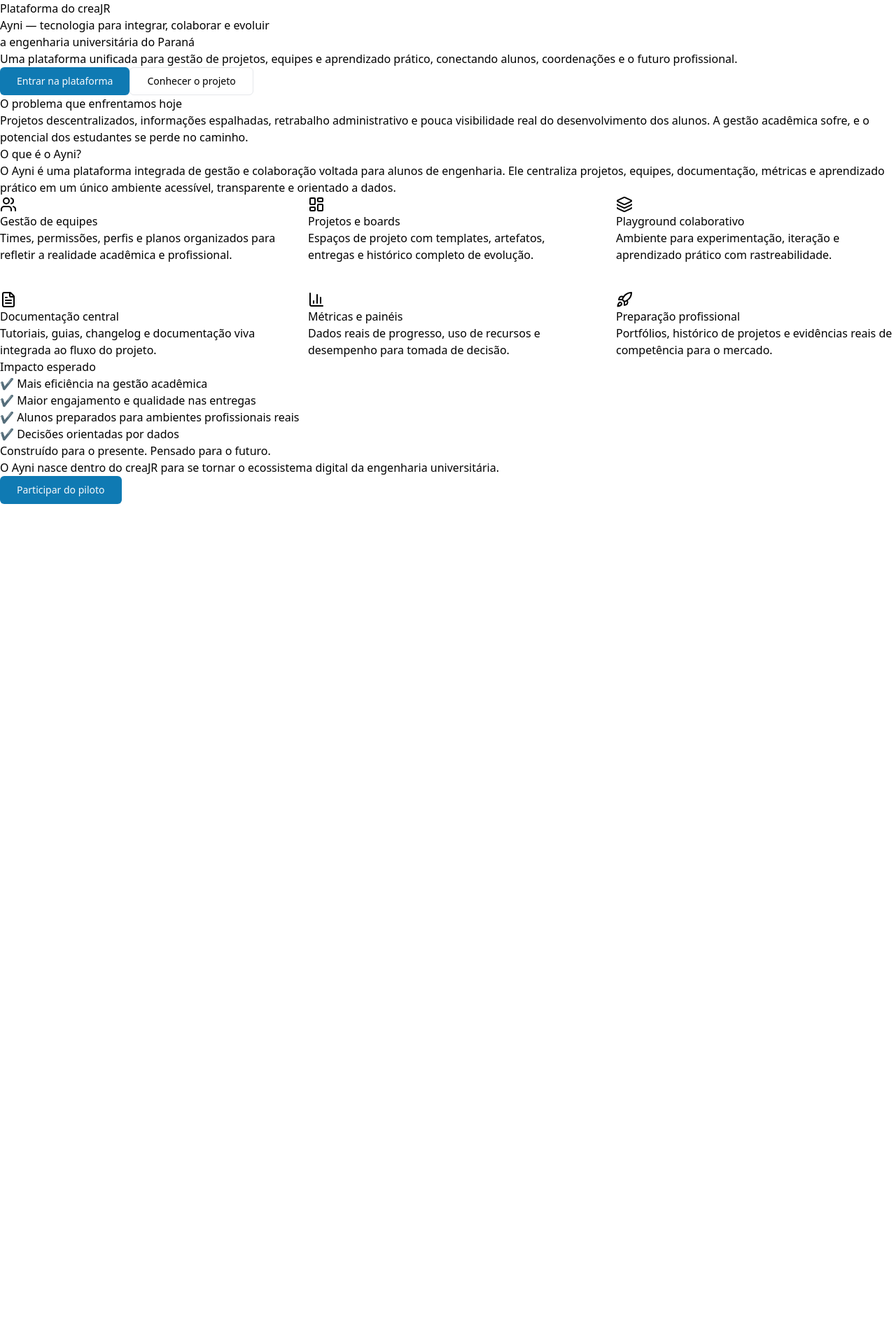
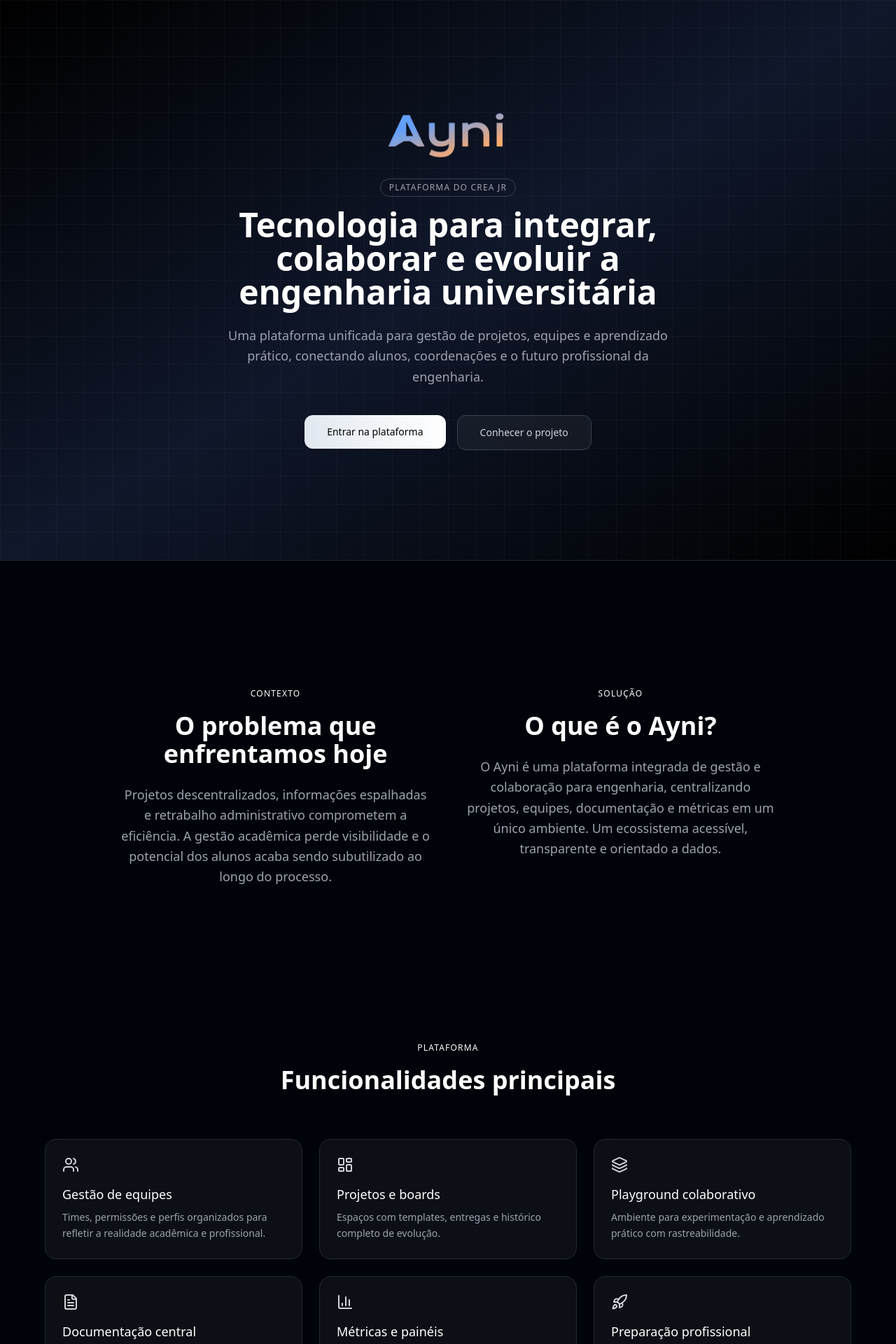
Before and after one commit to UseAyniOrg/useayni-frontend, a React (Vite) app: page / in a window 1280 px wide. Shown: the top 1920 px of the page at 70% size. Before the commit the page ends 800 px from the top, so only its background shows below. Built offline with nearby package versions, Linux system fonts and the light colour scheme; no server answers.

Commit message:
Primeiras customizações do landing-page

```diff
--- a/src/main.tsx
+++ b/src/main.tsx
@@ -10,29 +10,53 @@
 } from "lucide-react";
 import { useNavigate } from "react-router-dom";
 
+
+
 export default function Main() {
   const navigate = useNavigate();
   return (
-    <main className="ayni-home">
-      {/* HERO */}
-      <section className="hero">
-        <div className="hero-content">
-          <span className="badge">Plataforma do creaJR</span>
-          <h1>
-            Ayni — tecnologia para integrar, colaborar e evoluir
-            <br />a engenharia universitária do Paraná
+    <main className="ayni-home absolute inset-0 bg-[radial-gradient(circle_at_center,rgba(255,255,255,0.06),transparent_60%) ">
+      <section className="relative w-full h-screen flex items-center justify-center bg-gradient-to-br from-black via-slate-900 to-black text-white overflow-hidden">
+
+        <div className="absolute inset-0 bg-[linear-gradient(rgba(255,255,255,0.03)_1px,transparent_1px),linear-gradient(90deg,rgba(255,255,255,0.03)_1px,transparent_1px)] bg-[size:40px_40px]" />
+
+
+        <div className="relative z-10 max-w-4xl px-6 text-center flex flex-col items-center">
+          <div className="w-44 mb-6">
+            <img src="/AyniLogoHero.png" alt="Ayni Hero" draggable={false} />
+          </div>
+
+          <span className="mb-4 text-xs tracking-widest uppercase text-gray-400 border border-gray-700 px-3 py-1 rounded-full">
+            Plataforma do CREA JR
+          </span>
+
+          <h1 className="text-4xl md:text-5xl font-semibold leading-tight mb-6">
+            Tecnologia para integrar,
+            <br />
+            colaborar e evoluir a
+            <br />
+            engenharia universitária
           </h1>
-          <p>
-            Uma plataforma unificada para gestão de projetos, equipes e
-            aprendizado prático, conectando alunos, coordenações e o futuro
-            profissional.
+
+          <p className="text-gray-400 max-w-2xl text-lg mb-10 leading-relaxed">
+            Uma plataforma unificada para gestão de projetos, equipes e aprendizado prático,
+            conectando alunos, coordenações e o futuro profissional da engenharia.
           </p>
 
-          <div className="hero-actions">
-            <Button size="lg" onClick={() => navigate("/credenciais")}>
+          <div className="flex gap-4 flex-wrap justify-center">
+            <Button
+              size="lg"
+              onClick={() => navigate("/credenciais")}
+              className="bg-gradient-to-r from-slate-200 to-white text-black font-medium px-8 py-6 rounded-xl shadow-md hover:shadow-lg hover:scale-[1.02] transition-all duration-300"
+            >
               Entrar na plataforma
             </Button>
-            <Button size="lg" variant="outline">
+
+            <Button
+              size="lg"
+              variant="outline"
+              className="px-8 py-6 rounded-xl border border-gray-700 text-gray-300 backdrop-blur-md bg-white/5 hover:bg-white/10 hover:border-gray-500 hover:text-white transition-all duration-300"
+            >
               Conhecer o projeto
             </Button>
           </div>
@@ -40,104 +64,238 @@
       </section>
 
       {/* PROBLEMA */}
-      <section className="section muted">
-        <h2>O problema que enfrentamos hoje</h2>
-        <p className="section-text">
-          Projetos descentralizados, informações espalhadas, retrabalho
-          administrativo e pouca visibilidade real do desenvolvimento dos
-          alunos. A gestão acadêmica sofre, e o potencial dos estudantes se
-          perde no caminho.
+
+      <section className="relative py-20 px-6 bg-[#00030a] flex flex-row justify-center border-t border-gray-800 overflow-hidden">
+        <div className="relative py-24 px-6 w-[40%]">
+          <div className="max-w-4xl mx-auto text-center">
+
+            <span className="text-xs tracking-widest uppercase text-white">
+              Contexto
+            </span>
+
+            <h2 className="text-3xl md:text-4xl font-semibold mt-4 mb-6 text-white">
+              O problema que enfrentamos hoje
+            </h2>
+
+            <p className="text-gray-400 text-lg leading-relaxed">
+              Projetos descentralizados, informações espalhadas e retrabalho administrativo
+              comprometem a eficiência. A gestão acadêmica perde visibilidade e o potencial
+              dos alunos acaba sendo subutilizado ao longo do processo.
             </p>
-      </section>
+          </div>
+        </div>
 
-      {/* O QUE É O AYNI */}
-      <section className="section">
-        <h2>O que é o Ayni?</h2>
-        <p className="section-text">
-          O Ayni é uma plataforma integrada de gestão e colaboração voltada para
-          alunos de engenharia. Ele centraliza projetos, equipes, documentação,
-          métricas e aprendizado prático em um único ambiente acessível,
-          transparente e orientado a dados.
+        {/* O QUE É */}
+        <div className="relative py-24 px-6 w-[40%]">
+          <div className="max-w-4xl mx-auto text-center">
+            <span className="text-xs tracking-widest uppercase text-white">
+              Solução
+            </span>
+
+            <h2 className="text-3xl md:text-4xl font-semibold mt-4 mb-6 text-white">
+              O que é o Ayni?
+            </h2>
+
+            <p className="text-gray-400 text-lg leading-relaxed">
+              O Ayni é uma plataforma integrada de gestão e colaboração para engenharia,
+              centralizando projetos, equipes, documentação e métricas em um único ambiente.
+              Um ecossistema acessível, transparente e orientado a dados.
             </p>
+          </div>
+        </div>
       </section>
 
       {/* FUNCIONALIDADES */}
-      <section className="section section grid grid-cols-1 md:grid-cols-3 gap-10">
-        <div className="feature">
-          <Users />
-          <h3>Gestão de equipes</h3>
-          <p>
-            Times, permissões, perfis e planos organizados para refletir a
-            realidade acadêmica e profissional.
+      <section className="relative py-10 px-6 bg-[#00030a] flex flex-col items-center">
+
+        <div className="max-w-6xl mx-auto text-center mb-16">
+          <span className="text-xs tracking-widest uppercase text-white">
+            Plataforma
+          </span>
+
+          <h2 className="text-3xl md:text-4xl font-semibold mt-4 text-white">
+            Funcionalidades principais
+          </h2>
+        </div>
+
+        <div className="max-w-6xl mx-auto grid grid-cols-1 md:grid-cols-3 gap-6">
+
+          {/* CARD */}
+          <div className="group p-6 rounded-2xl border border-gray-800 bg-white/5 backdrop-blur-md hover:border-gray-600 transition-all duration-300">
+            <Users className="mb-4 text-gray-300 group-hover:text-white transition" />
+            <h3 className="text-lg font-medium mb-2 text-white">Gestão de equipes</h3>
+            <p className="text-gray-400 text-sm leading-relaxed">
+              Times, permissões e perfis organizados para refletir a realidade acadêmica e profissional.
             </p>
           </div>
 
-        <div className="feature">
-          <LayoutDashboard />
-          <h3>Projetos e boards</h3>
-          <p>
-            Espaços de projeto com templates, artefatos, entregas e histórico
-            completo de evolução.
+          <div className="group p-6 rounded-2xl border border-gray-800 bg-white/5 backdrop-blur-md hover:border-gray-600 transition-all duration-300">
+            <LayoutDashboard className="mb-4 text-gray-300 group-hover:text-white transition" />
+            <h3 className="text-lg font-medium mb-2 text-white">Projetos e boards</h3>
+            <p className="text-gray-400 text-sm leading-relaxed">
+              Espaços com templates, entregas e histórico completo de evolução.
             </p>
           </div>
 
-        <div className="feature">
-          <Layers />
-          <h3>Playground colaborativo</h3>
-          <p>
-            Ambiente para experimentação, iteração e aprendizado prático com
-            rastreabilidade.
+          <div className="group p-6 rounded-2xl border border-gray-800 bg-white/5 backdrop-blur-md hover:border-gray-600 transition-all duration-300">
+            <Layers className="mb-4 text-gray-300 group-hover:text-white transition" />
+            <h3 className="text-lg font-medium mb-2 text-white  ">Playground colaborativo</h3>
+            <p className="text-gray-400 text-sm leading-relaxed">
+              Ambiente para experimentação e aprendizado prático com rastreabilidade.
             </p>
           </div>
 
-        <div className="feature">
-          <FileText />
-          <h3>Documentação central</h3>
-          <p>
-            Tutoriais, guias, changelog e documentação viva integrada ao fluxo
-            do projeto.
+          <div className="group p-6 rounded-2xl border border-gray-800 bg-white/5 backdrop-blur-md hover:border-gray-600 transition-all duration-300">
+            <FileText className="mb-4 text-gray-300 group-hover:text-white transition" />
+            <h3 className="text-lg font-medium mb-2 text-white">Documentação central</h3>
+            <p className="text-gray-400 text-sm leading-relaxed">
+              Guias, tutoriais e documentação viva integrada ao fluxo do projeto.
             </p>
           </div>
 
-        <div className="feature">
-          <BarChart3 />
-          <h3>Métricas e painéis</h3>
-          <p>
-            Dados reais de progresso, uso de recursos e desempenho para tomada
-            de decisão.
+          <div className="group p-6 rounded-2xl border border-gray-800 bg-white/5 backdrop-blur-md hover:border-gray-600 transition-all duration-300">
+            <BarChart3 className="mb-4 text-gray-300 group-hover:text-white transition" />
+            <h3 className="text-lg font-medium mb-2 text-white  ">Métricas e painéis</h3>
+            <p className="text-gray-400 text-sm leading-relaxed">
+              Dados reais de progresso e desempenho para tomada de decisão.
             </p>
           </div>
 
-        <div className="feature">
-          <Rocket />
-          <h3>Preparação profissional</h3>
-          <p>
-            Portfólios, histórico de projetos e evidências reais de competência
-            para o mercado.
+          <div className="group p-6 rounded-2xl border border-gray-800 bg-white/5 backdrop-blur-md hover:border-gray-600 transition-all duration-300">
+            <Rocket className="mb-4 text-gray-300 group-hover:text-white transition" />
+            <h3 className="text-lg font-medium mb-2 text-white">Preparação profissional</h3>
+            <p className="text-gray-400 text-sm leading-relaxed">
+              Portfólios e histórico de projetos com evidências reais para o mercado.
             </p>
+          </div>
+
         </div>
       </section>
 
+      <div className="bg-black text-white">
+
         {/* IMPACTO */}
-      <section className="section muted">
-        <h2>Impacto esperado</h2>
-        <ul className="impact-list">
-          <li>✔ Mais eficiência na gestão acadêmica</li>
-          <li>✔ Maior engajamento e qualidade nas entregas</li>
-          <li>✔ Alunos preparados para ambientes profissionais reais</li>
-          <li>✔ Decisões orientadas por dados</li>
-        </ul>
+        <section className="relative py-24 px-6 bg-[#00030a]">
+
+          <div className="max-w-5xl mx-auto text-center mb-16">
+            <span className="text-xs tracking-widest uppercase text-gray-500">
+              Resultado
+            </span>
+
+            <h2 className="text-3xl md:text-4xl font-semibold mt-4">
+              Impacto esperado
+            </h2>
+          </div>
+
+          <div className="max-w-5xl mx-auto grid grid-cols-1 md:grid-cols-2 gap-6">
+
+            {[
+              "Mais eficiência na gestão acadêmica",
+              "Maior engajamento e qualidade nas entregas",
+              "Alunos preparados para ambientes profissionais reais",
+              "Decisões orientadas por dados",
+            ].map((item, i) => (
+              <div
+                key={i}
+                className="flex items-start gap-4 p-6 rounded-2xl border border-gray-800 bg-white/5 backdrop-blur-md hover:border-gray-600 transition-all duration-300"
+              >
+                <div className="w-6 h-6 flex items-center justify-center rounded-full bg-white/10 text-sm">
+                  ✓
+                </div>
+
+                <p className="text-gray-300 leading-relaxed">{item}</p>
+              </div>
+            ))}
+          </div>
         </section>
 
         {/* CTA */}
-      <section className="cta">
-        <h2>Construído para o presente. Pensado para o futuro.</h2>
-        <p>
-          O Ayni nasce dentro do creaJR para se tornar o ecossistema digital da
+        <section className="relative py-28 px-6 overflow-hidden bg-[#00030a]">
+
+          {/* glow sutil de fundo */}
+
+          <div className="relative z-10 max-w-4xl mx-auto text-center">
+
+            <h2 className="text-3xl md:text-5xl font-semibold leading-tight mb-6">
+              Construído para o presente.
+              <br />
+              Pensado para o futuro.
+            </h2>
+
+            <p className="text-gray-400 text-lg mb-10 leading-relaxed">
+              O Ayni nasce dentro do CREA JR para se tornar o ecossistema digital da
               engenharia universitária.
             </p>
-        <Button size="lg">Participar do piloto</Button>
+
+            <Button
+              size="lg"
+              className="bg-gradient-to-r from-slate-200 to-white text-black font-medium px-10 py-6 rounded-xl shadow-md hover:shadow-lg hover:scale-[1.03] transition-all duration-300"
+            >
+              Participar do piloto
+            </Button>
+
+            {/* detalhe visual inferior */}
+            <div className="mt-12 text-xs text-gray-500 tracking-wide">
+              Vagas limitadas para instituições parceiras
+            </div>
+          </div>
         </section>
+
+      </div>
+
+      <footer className="relative border-t border-gray-900 bg-[#00030a] text-gray-300 py-12">
+        <div className="max-w-6xl mx-auto px-6">
+          <div className="flex flex-col md:flex-row md:items-center md:justify-between gap-8">
+            <div className="flex items-center gap-4">
+              <img src="/AyniLogoHero.png" alt="Ayni" className="w-28" />
+              <div>
+                <p className="text-white font-semibold">Ayni</p>
+                <p className="text-sm text-gray-400">Plataforma do CREA JR</p>
+              </div>
+            </div>
+
+            <div className="flex gap-8">
+              <div>
+                <h4 className="text-sm text-gray-400 mb-2">Navegação</h4>
+                <ul className="text-sm space-y-2">
+                  <li>
+                    <a href="/credenciais" className="hover:text-white">
+                      Entrar
+                    </a>
+                  </li>
+                  <li>
+                    <a href="#funcionalidades" className="hover:text-white">
+                      Funcionalidades
+                    </a>
+                  </li>
+                  <li>
+                    <a href="#impacto" className="hover:text-white">
+                      Impacto
+                    </a>
+                  </li>
+                </ul>
+              </div>
+
+              <div>
+                <h4 className="text-sm text-gray-400 mb-2">Contato</h4>
+                <p className="text-sm">contato@creajr.edu.br</p>
+              </div>
+            </div>
+          </div>
+
+          <div className="mt-8 border-t border-gray-800 pt-6 text-sm text-gray-500 flex flex-col md:flex-row md:justify-between md:items-center gap-4">
+            <div>© {new Date().getFullYear()} Ayni — Todos os direitos reservados</div>
+            <div className="flex gap-4">
+              <a href="#" className="hover:text-white">
+                Política de Privacidade
+              </a>
+              <a href="#" className="hover:text-white">
+                Termos
+              </a>
+            </div>
+          </div>
+        </div>
+      </footer>
     </main>
   );
 }
```
Also changed, not shown: public/AyniLogoHero.png (added). Lines whose indentation alone changed are shown as unchanged.
